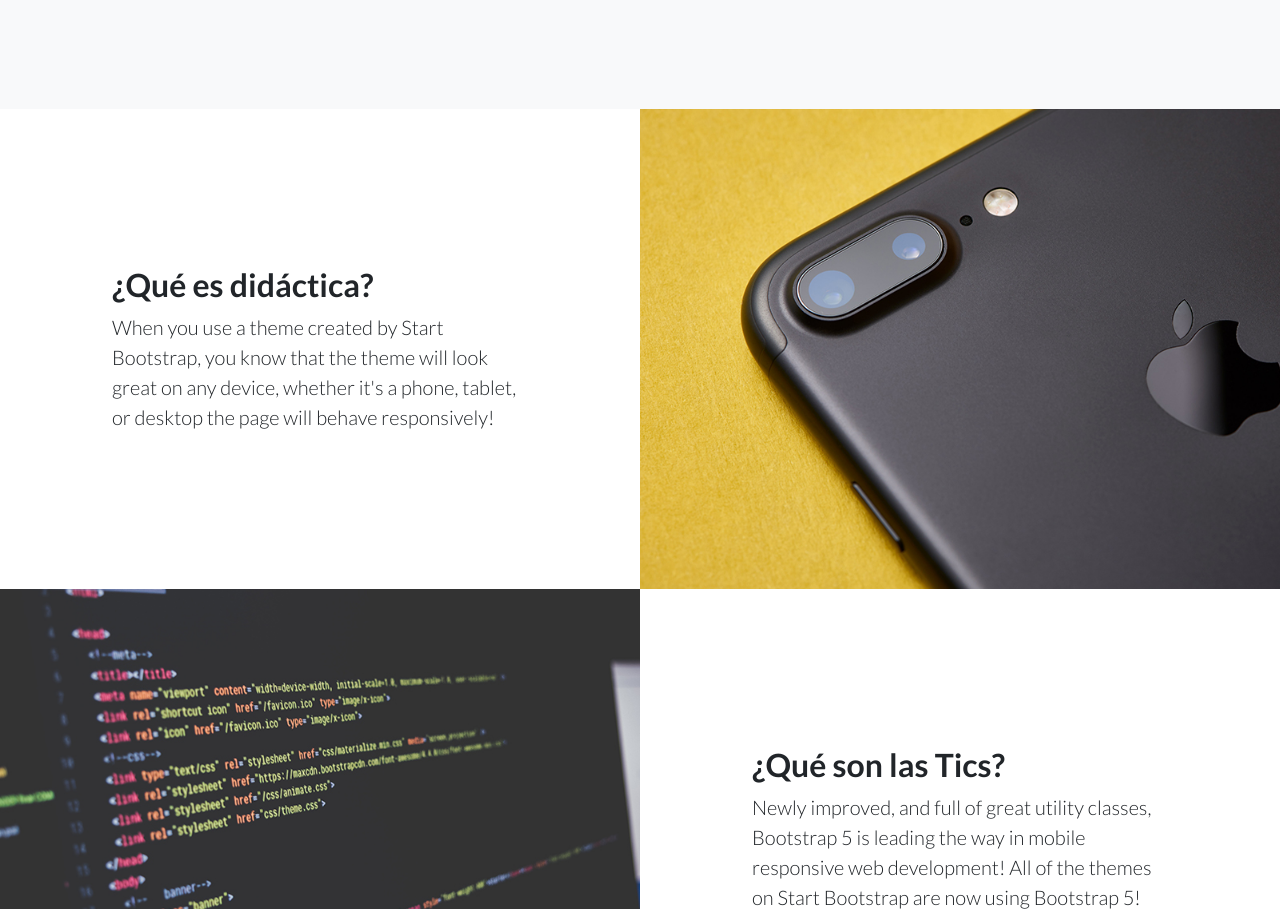
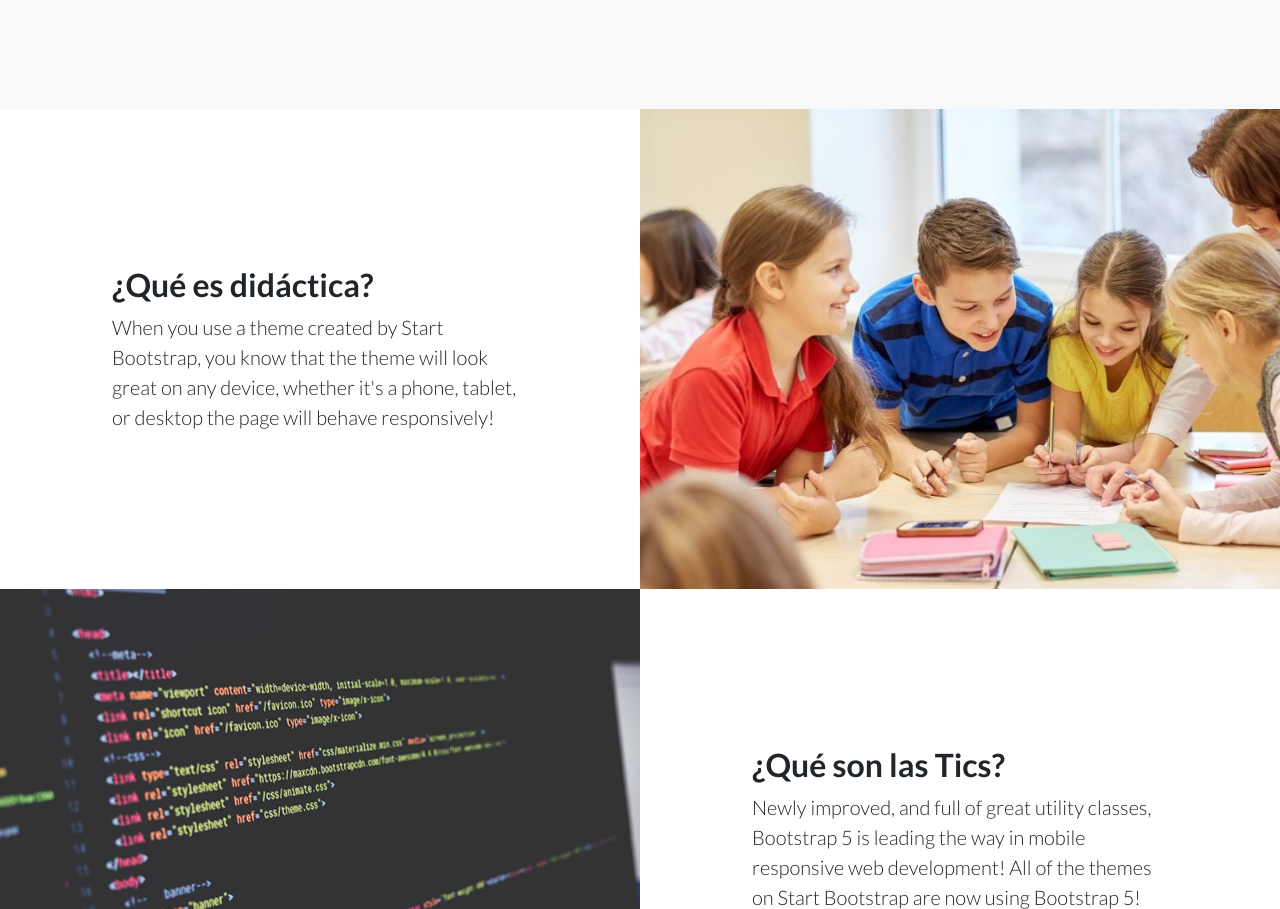
Before and after one commit to Pruebatics/Didacticatics, a plain HTML site: page index.html in a window 1280 px wide. Shown: the part 964-1873 px from the top of the page. Drawn offline with nearby package versions, Linux system fonts and the light colour scheme.

Commit message:
Update index.html

```diff
--- a/index.html
+++ b/index.html
@@ -103,7 +103,7 @@
         <section class="showcase">
             <div class="container-fluid p-0">
                 <div class="row g-0">
-                    <div class="col-lg-6 order-lg-2 text-white showcase-img" style="background-image: url('assets/img/bg-showcase-1.jpg')"></div>
+                    <div class="col-lg-6 order-lg-2 text-white showcase-img" style="background-image: url('assets/img/01.jpg')"></div>
                     <div class="col-lg-6 order-lg-1 my-auto showcase-text">
                         <h2>¿Qué es didáctica?</h2>
                         <p class="lead mb-0">When you use a theme created by Start Bootstrap, you know that the theme will look great on any device, whether it's a phone, tablet, or desktop the page will behave responsively!</p>
```
